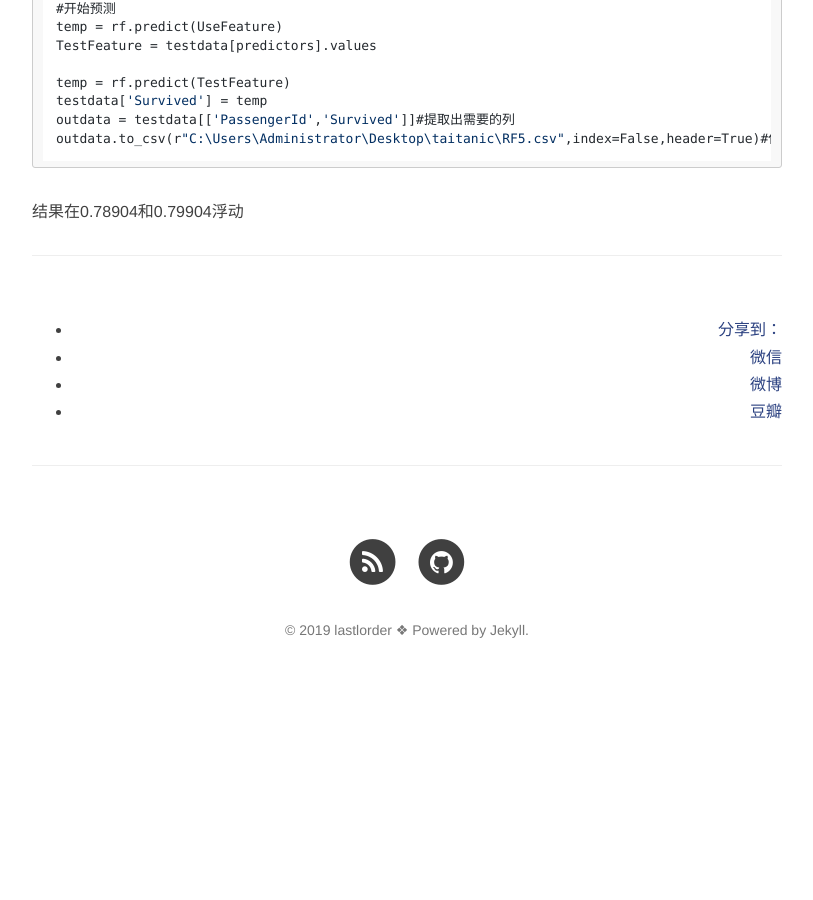
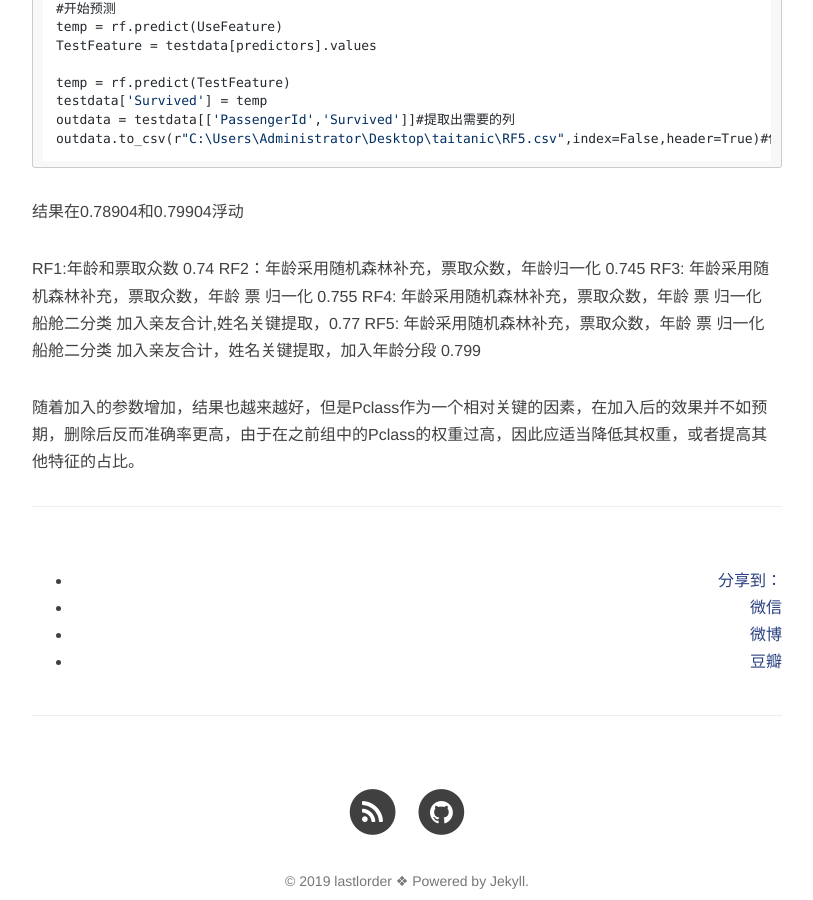
Before and after one commit to cyc19950621/cyc19950621.github.io, a Jekyll site: the page built from _posts/2019-04-03-titanic.md, in a window 1280 px wide and 900 px high, scrolled down 6460 px. Shown: the whole window, without its empty margins (233-1046 px from the left). Built offline with Jekyll 4.4.1, drawn with Linux system fonts in a browser that asks for light colours; nearby versions of some CDN libraries; comment, search, counter and statistics services are not loaded; before the commit the page ends 7168 px from its top, so only the background shows below that.

Commit message:
Update 2019-04-03-titanic.md

````diff
--- a/_posts/2019-04-03-titanic.md
+++ b/_posts/2019-04-03-titanic.md
@@ -344,3 +344,12 @@ outdata = testdata[['PassengerId','Survived']]#提取出需要的列
 outdata.to_csv(r"C:\Users\Administrator\Desktop\taitanic\RF5.csv",index=False,header=True)#保存数据集
 ```
 结果在0.78904和0.79904浮动
+
+RF1:年龄和票取众数 0.74
+RF2：年龄采用随机森林补充，票取众数，年龄归一化	 0.745
+RF3: 年龄采用随机森林补充，票取众数，年龄 票 归一化 0.755
+RF4: 年龄采用随机森林补充，票取众数，年龄 票  归一化  船舱二分类 加入亲友合计,姓名关键提取，0.77
+RF5: 年龄采用随机森林补充，票取众数，年龄 票  归一化  船舱二分类 加入亲友合计，姓名关键提取，加入年龄分段 0.799
+
+
+随着加入的参数增加，结果也越来越好，但是Pclass作为一个相对关键的因素，在加入后的效果并不如预期，删除后反而准确率更高，由于在之前组中的Pclass的权重过高，因此应适当降低其权重，或者提高其他特征的占比。
````
